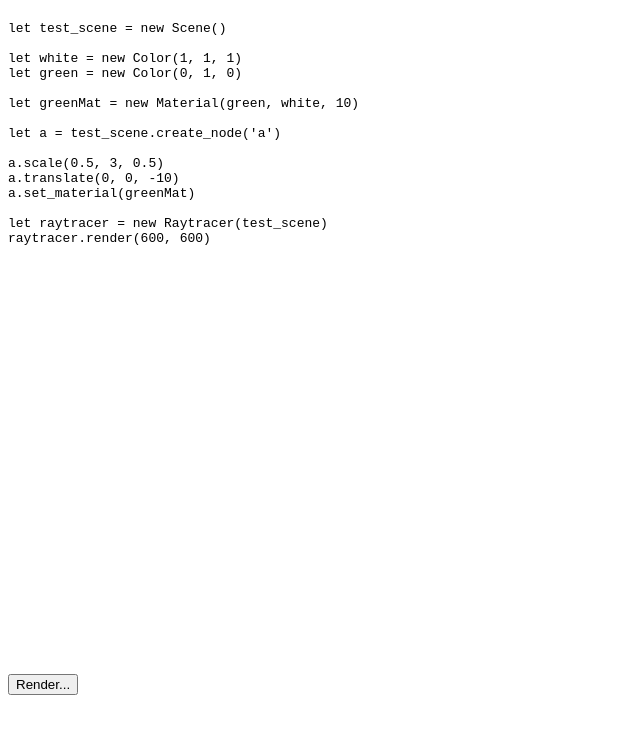
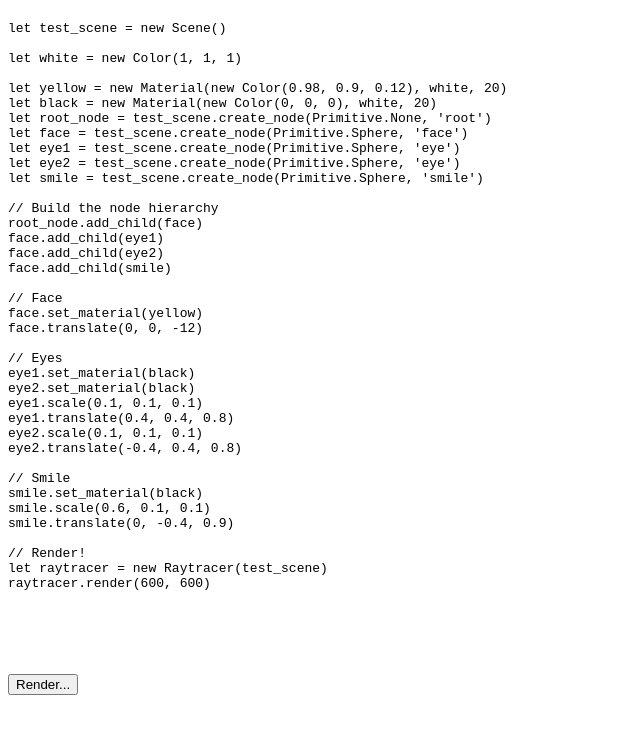
Before and after one commit to shaunbennett/lucis-web, a website built with webpack: page index.html in a window 1280 px wide. Shown: the whole page, without its empty margins (0-640 px from the left). Built offline with nearby package versions, Linux system fonts and the light colour scheme; what brace would draw is missing.

Commit message:
Support multiple primitive types

```diff
--- a/index.html
+++ b/index.html
@@ -27,16 +27,39 @@
 let test_scene = new Scene()
 
 let white = new Color(1, 1, 1)
-let green = new Color(0, 1, 0)
 
-let greenMat = new Material(green, white, 10)
+let yellow = new Material(new Color(0.98, 0.9, 0.12), white, 20)
+let black = new Material(new Color(0, 0, 0), white, 20)
+let root_node = test_scene.create_node(Primitive.None, 'root')
+let face = test_scene.create_node(Primitive.Sphere, 'face')
+let eye1 = test_scene.create_node(Primitive.Sphere, 'eye')
+let eye2 = test_scene.create_node(Primitive.Sphere, 'eye')
+let smile = test_scene.create_node(Primitive.Sphere, 'smile')
 
-let a = test_scene.create_node('a')
+// Build the node hierarchy
+root_node.add_child(face)
+face.add_child(eye1)
+face.add_child(eye2)
+face.add_child(smile)
 
-a.scale(0.5, 3, 0.5)
-a.translate(0, 0, -10)
-a.set_material(greenMat)
+// Face
+face.set_material(yellow)
+face.translate(0, 0, -12)
 
+// Eyes
+eye1.set_material(black)
+eye2.set_material(black)
+eye1.scale(0.1, 0.1, 0.1)
+eye1.translate(0.4, 0.4, 0.8)
+eye2.scale(0.1, 0.1, 0.1)
+eye2.translate(-0.4, 0.4, 0.8)
+
+// Smile
+smile.set_material(black)
+smile.scale(0.6, 0.1, 0.1)
+smile.translate(0, -0.4, 0.9)
+
+// Render!
 let raytracer = new Raytracer(test_scene)
 raytracer.render(600, 600)
 </pre>
--- a/js/index.js
+++ b/js/index.js
@@ -5,6 +5,7 @@ import {
     Raytracer as IRaytracer,
     Color as IColor,
     Material as IMaterial,
+    Primitive as IPrimitive,
 } from '../lucis/pkg'
 import * as ace from 'brace'
 import 'brace/mode/javascript'
@@ -46,6 +47,7 @@ renderBtn.addEventListener('click', () => {
     let Raytracer = IRaytracer;
     let Color = IColor;
     let Material = IMaterial;
+    let Primitive = IPrimitive;
     let errorTextNode = document.getElementById("error-text")
     try {
         errorTextNode.innerText = ""
```
Also changed, not shown: 2 other files.
